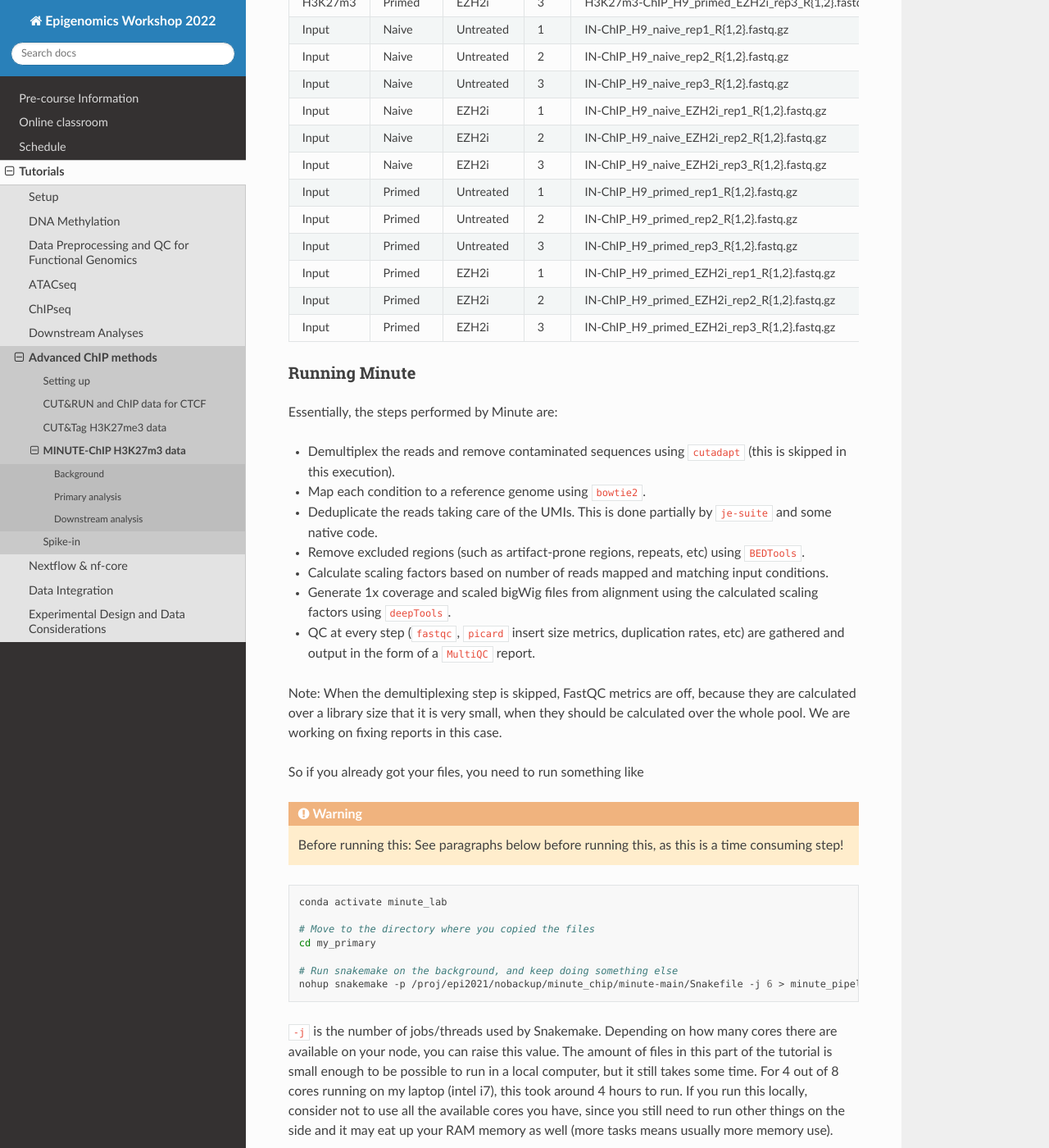
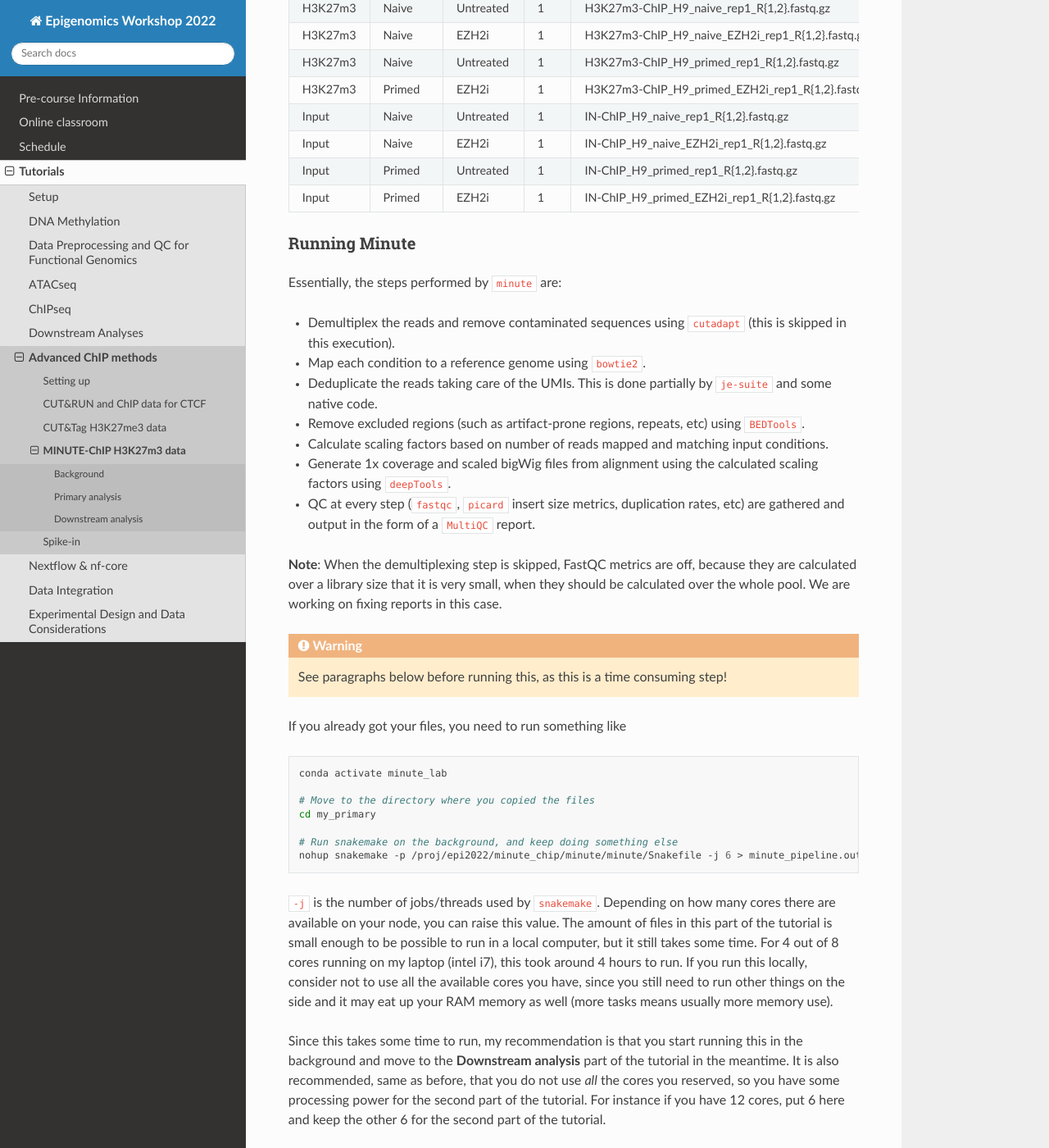
Before and after one commit to NBISweden/workshop-epigenomics-RTDs, a Sphinx documentation site: the page built from docs/content/tutorials/quantitativeChip/minute-lab.rst, in a window 1280 px wide and 1400 px high, scrolled down 4347 px. Shown: the whole window at 82% size. Built offline with Sphinx 7.4.7 and the Read the Docs theme 2.0.0, drawn with Linux system fonts in a browser that asks for light colours; some of the changed text lies outside the part shown.

Commit message:
Minute chip lab update

```diff
--- a/docs/content/tutorials/quantitativeChip/minute-lab.rst
+++ b/docs/content/tutorials/quantitativeChip/minute-lab.rst
@@ -17,14 +17,20 @@
 
 Quantitative ChIP-seq methods allow us to compare the effect of DNA-protein interactions across samples. In our lab we developed **MINUTE-ChIP**, a multiplexed quantitative ChIP-seq method.
 
-To process the raw data produced with this method, we developed **Minute**. Minute takes multiplexed MINUTE-ChIP FASTQ files and outputs a set of normalized, scaled bigWig files that can be directly compared across conditions.
+To process the raw data produced with this method, we developed :code:`minute`. :code:`minute` takes multiplexed MINUTE-ChIP FASTQ files and outputs a set of normalized, scaled bigWig files that can be directly compared across conditions.
 
-We are going to analyse H3K27m3 data from human ESCs, where we have shown that Naive cells H3K27m3 landscape looks very different when compared to Primed cells in a quantitative manner.
+If you want to know more about the :code:`minute` pipeline workflow , you can check out our `biorXiv preprint <https://www.biorxiv.org/content/10.1101/2022.03.14.484318v1>`_ [1]_.
+
 
 This tutorial has two parts:
 
 1. **Primary analysis**: Run a minute workflow on a small set of FASTQ files.
 2. **Downstream analysis**: Look at the resulting bigWig files using usual bioinformatics tools.
+
+
+We are going to analyse H3K27m3 data from human ESCs, where we have shown that Naive cells' H3K27m3 landscape looks very different when compared to Primed cells in a quantitative manner. This dataset comes from our `recent publication <https://www.nature.com/articles/s41556-022-00916-w>`_ [2]_.
+
+
 
 In order to make this tutorial last a reasonable time, the **primary analysis** part is independent from the second part, as it runs only on a subset of the data you can see in the second part. During the **primary analysis**
 you will see H3K27m3 data output for replicate 1 of our experiments. In the **downstream analysis** you can look at the three replicates together.
@@ -32,7 +38,7 @@
 
 What you will learn:
 
-- Apply the Minute data-processing pipeline to a set of MINUTE-ChIP fastq files.
+- Apply the :code:`minute` data-processing pipeline to a set of MINUTE-ChIP fastq files.
 - Visualize differences between unscaled and scaled bigWig files, using standard tools like IGV, deepTools, R.
 - Understand how quantitative ChIP results are different from traditional ChIP, using as example H3K27m3 data on human ESCs.
 
@@ -41,13 +47,13 @@
 Primary analysis
 ----------------
 
-Minute runs on `Snakemake <https://snakemake.readthedocs.io/en/stable>`_, a workflow management system that is based on python and inspired on Makefile rules. You will learn more about workflow management on the Nextflow and nf-core tutorials, but let this first part of the tutorial serve as an example of how to run a different workflow, and give you an idea of how a MINUTE-ChIP analysis goes end-to-end.
+:code:`minute` runs on `Snakemake <https://snakemake.readthedocs.io/en/stable>`_, a workflow management system that is based on python and inspired on Makefile rules. You will learn more about workflow management on the Nextflow and nf-core tutorials, but let this first part of the tutorial serve as an example of how to run a different workflow, and give you an idea of how a MINUTE-ChIP analysis goes end-to-end.
 
 
 Conda environment
 ^^^^^^^^^^^^^^^^^
 
-To make sure you have all the necessary tools to run Minute, you can set up a conda environment using a :code:`environment.yml` specification file:
+To make sure you have all the necessary tools to run :code:`minute`, you can set up a conda environment using a :code:`environment.yml` specification file:
 
 
 .. code-block:: bash
@@ -55,26 +61,38 @@
   module load bioinfo-tools
   module load conda
 
-  conda env create -f /proj/epi2021/nobackup/minute_chip/minute-main/environment.yml -n minute_lab
+  conda env create -f /proj/epi2022/minute_chip/minute/environment.yml -n minute_lab
 
 
-If you run into problems configuring this, there is a copy of a conda environment at: :code:`/proj/epi2021/nobackup/minute_chip/condaenv/minute_lab`
-It could work if you just:
+.. admonition:: Speed up the process using mamba
+
+   Sometimes :code:`conda` takes long time resolving dependencies on larger environment. An alternative is :code:`mamba`, a reimplementation of :code:`conda` in C++. It is faster
+   on the resolution. However, you might still experience some waiting time!
+
+   If you want to use mamba instead (on Uppmax it is included in the `conda module <https://www.uppmax.uu.se/support/user-guides/python-user-guide/>`_), your code would look like:
+
+  .. code-block:: bash
+
+    module load bioinfo-tools
+    module load conda
+
+    mamba env create -f /proj/epi2022/minute_chip/minute/environment.yml -n minute_lab
+
+
+If you run into problems configuring this, there is a copy of this conda environment at: :code:`/proj/epi2022/minute_chip/condaenv/minute_lab`
+It should work if you just:
 
 .. code-block:: bash
 
-  export CONDA_ENVS_PATH=/proj/epi2021/nobackup/minute_chip/condaenv/
-  conda activate /proj/epi2021/nobackup/minute_chip/condaenv/minute_lab
+  export CONDA_ENVS_PATH=/proj/epi2022/minute_chip/condaenv/
+  conda activate /proj/epi2022/minute_chip/condaenv/minute_lab
 
 
 Files
 ^^^^^
 
-We will be using H3K27m3 data from our `publication <https://www.biorxiv.org/content/10.1101/2021.08.21.457215v1>`_:
-
-Kumar, B., Navarro, C., Winblad, N., Schell, J. P., Zhao, C., Lanner, F., & Elsässer, S. J. (2021). Polycomb Repressive Complex 2 shields naïve human pluripotent cells from trophectoderm differentiation. bioRxiv.
-
-In particular, we are going to look at Naïve vs Primed human ES cells, and as control we have EZH2-inhibitor treatment, which removes H3K27m3 from the cells, creating a baseline for technical background.
+We are going to look at Naïve vs Primed human ES cells, and as control we have EZH2-inhibitor treatment,
+which removes H3K27m3 from the cells, creating a baseline for technical background.
 
 There are 3 replicates for each condition. In the first part of the tutorial you will run replicate 1, and results for all replicates are available in the second part.
 
@@ -86,13 +104,13 @@
   cd my_primary/fastq
 
   # Create symlinks to our fastq files
-  for i in /proj/epi2021/nobackup/minute_chip/primary/*.fastq.gz; do ln -s ${i}; done
+  for i in /proj/epi2022/minute_chip/primary/*.fastq.gz; do ln -s ${i}; done
   cd ..
-  cp /proj/epi2021/nobackup/minute_chip/primary/*.tsv
-  cp /proj/epi2021/nobackup/minute_chip/primary/*.yaml
+  cp /proj/epi2022/minute_chip/primary/*.tsv
+  cp /proj/epi2022/minute_chip/primary/*.yaml
 
 
-Now, this is how your file structure should look like:
+Now, this is how your directory structure should look like:
 
 - :code:`fastq/` - Contains all the fastq.gz files in the table below.
 - :code:`libraries.tsv` - Specifies how the samples are demultiplexed.
@@ -111,10 +133,10 @@
     hg38:  # Arbitrary name for this reference. This is also used in output file names.
       # Path to a reference FASTA file (may be gzip-compressed).
       # A matching Bowtie2 index must exist in the same location.
-      fasta: "/proj/epi2021/nobackup/minute_chip/reference/hg38.fa"
+      fasta: "/proj/epi2022/minute_chip/reference/hg38.fa"
 
       # Path to a BED file with regions to exclude
-      exclude: "/proj/epi2021/nobackup/minute_chip/reference/hg38.blocklist.bed"
+      exclude: "/proj/epi2022/minute_chip/reference/hg38.blocklist.bed"
 
   # Length of the 5' UMI
   umi_length: 6
@@ -183,129 +205,56 @@
      - Untreated
      - 1
      - H3K27m3-ChIP_H9_naive_rep1_R{1,2}.fastq.gz
-   * - H3K27m3
-     - Naive
-     - Untreated
-     - 2
-     - H3K27m3-ChIP_H9_naive_rep2_R{1,2}.fastq.gz
-   * - H3K27m3
-     - Naive
-     - Untreated
-     - 3
-     - H3K27m3-ChIP_H9_naive_rep3_R{1,2}.fastq.gz
+
    * - H3K27m3
      - Naive
      - EZH2i
      - 1
      - H3K27m3-ChIP_H9_naive_EZH2i_rep1_R{1,2}.fastq.gz
-   * - H3K27m3
-     - Naive
-     - EZH2i
-     - 2
-     - H3K27m3-ChIP_H9_naive_EZH2i_rep2_R{1,2}.fastq.gz
-   * - H3K27m3
-     - Naive
-     - EZH2i
-     - 3
-     - H3K27m3-ChIP_H9_naive_EZH2i_rep3_R{1,2}.fastq.gz
+
    * - H3K27m3
      - Naive
      - Untreated
      - 1
      - H3K27m3-ChIP_H9_primed_rep1_R{1,2}.fastq.gz
-   * - H3K27m3
-     - Primed
-     - Untreated
-     - 2
-     - H3K27m3-ChIP_H9_primed_rep2_R{1,2}.fastq.gz
-   * - H3K27m3
-     - Primed
-     - Untreated
-     - 3
-     - H3K27m3-ChIP_H9_primed_rep3_R{1,2}.fastq.gz
+
    * - H3K27m3
      - Primed
      - EZH2i
      - 1
      - H3K27m3-ChIP_H9_primed_EZH2i_rep1_R{1,2}.fastq.gz
-   * - H3K27m3
-     - Primed
-     - EZH2i
-     - 2
-     - H3K27m3-ChIP_H9_primed_EZH2i_rep2_R{1,2}.fastq.gz
-   * - H3K27m3
-     - Primed
-     - EZH2i
-     - 3
-     - H3K27m3-ChIP_H9_primed_EZH2i_rep3_R{1,2}.fastq.gz
 
    * - Input
      - Naive
      - Untreated
      - 1
      - IN-ChIP_H9_naive_rep1_R{1,2}.fastq.gz
-   * - Input
-     - Naive
-     - Untreated
-     - 2
-     - IN-ChIP_H9_naive_rep2_R{1,2}.fastq.gz
-   * - Input
-     - Naive
-     - Untreated
-     - 3
-     - IN-ChIP_H9_naive_rep3_R{1,2}.fastq.gz
+
    * - Input
      - Naive
      - EZH2i
      - 1
      - IN-ChIP_H9_naive_EZH2i_rep1_R{1,2}.fastq.gz
-   * - Input
-     - Naive
-     - EZH2i
-     - 2
-     - IN-ChIP_H9_naive_EZH2i_rep2_R{1,2}.fastq.gz
-   * - Input
-     - Naive
-     - EZH2i
-     - 3
-     - IN-ChIP_H9_naive_EZH2i_rep3_R{1,2}.fastq.gz
+
    * - Input
      - Primed
      - Untreated
      - 1
      - IN-ChIP_H9_primed_rep1_R{1,2}.fastq.gz
-   * - Input
-     - Primed
-     - Untreated
-     - 2
-     - IN-ChIP_H9_primed_rep2_R{1,2}.fastq.gz
-   * - Input
-     - Primed
-     - Untreated
-     - 3
-     - IN-ChIP_H9_primed_rep3_R{1,2}.fastq.gz
+
    * - Input
      - Primed
      - EZH2i
      - 1
      - IN-ChIP_H9_primed_EZH2i_rep1_R{1,2}.fastq.gz
-   * - Input
-     - Primed
-     - EZH2i
-     - 2
-     - IN-ChIP_H9_primed_EZH2i_rep2_R{1,2}.fastq.gz
-   * - Input
-     - Primed
-     - EZH2i
-     - 3
-     - IN-ChIP_H9_primed_EZH2i_rep3_R{1,2}.fastq.gz
+
 
 
 
 Running Minute
 ^^^^^^^^^^^^^^
 
-Essentially, the steps performed by Minute are:
+Essentially, the steps performed by :code:`minute` are:
 
 - Demultiplex the reads and remove contaminated sequences using :code:`cutadapt` (this is skipped in this execution).
 - Map each condition to a reference genome using :code:`bowtie2`.
@@ -315,14 +264,16 @@
 - Generate 1x coverage and scaled bigWig files from alignment using the calculated scaling factors using :code:`deepTools`.
 - QC at every step (:code:`fastqc`, :code:`picard` insert size metrics, duplication rates, etc) are gathered and output in the form of a :code:`MultiQC` report.
 
-Note: When the demultiplexing step is skipped, FastQC metrics are off, because they are calculated over a library size that it is very small, when they should
+**Note**: When the demultiplexing step is skipped, FastQC metrics are off, because they are calculated over a library size that it is very small, when they should
 be calculated over the whole pool. We are working on fixing reports in this case.
 
 
-So if you already got your files, you need to run something like
+.. warning::
+ See paragraphs below before running this, as this is a time consuming step!
 
-.. warning:: Before running this:
- See paragraphs below before running this, as this is a time consuming step!
+
+If you already got your files, you need to run something like
+
 
 .. code-block:: bash
 
@@ -332,10 +283,10 @@
   cd my_primary
 
   # Run snakemake on the background, and keep doing something else
-  nohup snakemake -p /proj/epi2021/nobackup/minute_chip/minute-main/Snakefile -j 6 > minute_pipeline.out 2> minute_pipeline.err &
+  nohup snakemake -p /proj/epi2022/minute_chip/minute/minute/Snakefile -j 6 > minute_pipeline.out 2> minute_pipeline.err &
 
 
-:code:`-j` is the number of jobs/threads used by Snakemake. Depending on how many cores there are available on your node, you can raise this value.
+:code:`-j` is the number of jobs/threads used by :code:`snakemake`. Depending on how many cores there are available on your node, you can raise this value.
 The amount of files in this part of the tutorial is small enough to be possible to run in a local computer, but it still takes some time. For 4
 out of 8 cores running on my laptop (intel i7), this took around 4 hours to run. If you run this locally, consider not to use all the available
 cores you have, since you still need to run other things on the side and it may eat up your RAM memory as well (more tasks means usually more memory use).
@@ -350,7 +301,7 @@
 
   .. code-block:: bash
 
-    nohup snakemake -p /proj/epi2021/nobackup/minute_chip/minute-main/Snakefile -j 6 > minute_pipeline.out 2> minute_pipeline.err &
+    nohup snakemake -p /proj/epi2022/minute_chip/minute/minute/Snakefile -j 6 > minute_pipeline.out 2> minute_pipeline.err &
 
   `nohup` is a handy command that will make sure that the `snakemake` keeps running even if you logout or are kicked out of the session.
 
@@ -368,7 +319,7 @@
 
   .. code-block:: bash
 
-    snakemake -p /proj/epi2021/nobackup/minute_chip/minute-main/Snakefile -j 4 --rerun-incomplete
+    snakemake -p /proj/epi2022/minute_chip/minute/minute/Snakefile -j 4 --rerun-incomplete
 
 
 After the pipeline is run, you will have the following folders:
@@ -431,12 +382,6 @@
 and H3K4m3 (active) marks at their TSS regions. It has been thought that Naïve cells lose this H3K27m3 signal at bivalent TSSs, but it is more of a
 scaling issue, as you will see in this tutorial!
 
-The bivalent annotation comes from:
-
-Court, F., & Arnaud, P. (2017). An annotated list of bivalent chromatin regions in human ES cells: a new tool for cancer epigenetic research. Oncotarget, 8(3), 4110.
-
-And it has been translated to :code:`hg38` genome using :code:`liftOver`.
-
 
 Files
 ^^^^^
@@ -452,8 +397,8 @@
 
   mkdir bw
 
-  cp /proj/epi2021/nobackup/minute_chip/downstream/*.bw bw/
-  cp /proj/epi2021/nobackup/minute_chip/downstream/*.bed .
+  cp /proj/epi2022/minute_chip/downstream/*.bw bw/
+  cp /proj/epi2022/minute_chip/downstream/*.bed .
 
 
 There should be :code:`unscaled` and :code:`scaled` bigWig files, plus a set of genes marked as Bivalent: :code:`Bivalent_Court2017.hg38.bed`. This annotation
@@ -461,7 +406,7 @@
 
 Court, F., & Arnaud, P. (2017). An annotated list of bivalent chromatin regions in human ES cells: a new tool for cancer epigenetic research. Oncotarget, 8(3), 4110.
 
-And it has been translated to `hg38` genome using `liftOver`.
+And it has been translated to :code:`hg38` genome using :code:`liftOver`.
 
 Additionally, some bigWig tracks are pooled. These ones are all the replicates pooled together.
 
@@ -643,4 +588,11 @@
 
 - Do you think that the bin size affects this type of analysis in deeper ways? How different would these figures look if the bin size was 5kb? Which size would you think is a good compromise without getting a difficult to handle number of data points?
 - How is the distribution of values per chromosome? Hint: look again at the tracks in the primary analysis part!
-- How do the replicates look separately? We only plotted the pooled samples.
+
+
+
+References
+^^^^^^^^^^^^^^^^
+
+.. [1] Navarro, C., Martin, M., & Elsässer, S. J. (2022). minute: A MINUTE-ChIP data analysis workflow. BioRxiv.
+.. [2] Kumar, B., Navarro, C., Winblad, N., Schell, J. P., Zhao, C., Weltner, J., Baqué-Vidal, L., Salazar Mantero, A., Petropoulos, S., Lanner, F., & Elsässer, S. J. (2022). Polycomb Repressive Complex 2 shields naïve human pluripotent cells from trophectoderm differentiation. Nature Cell Biology, 1-13.
```
Also changed, not shown: other parts of docs/content/tutorials/quantitativeChip/minute-lab.rst (+5 -1 lines).
